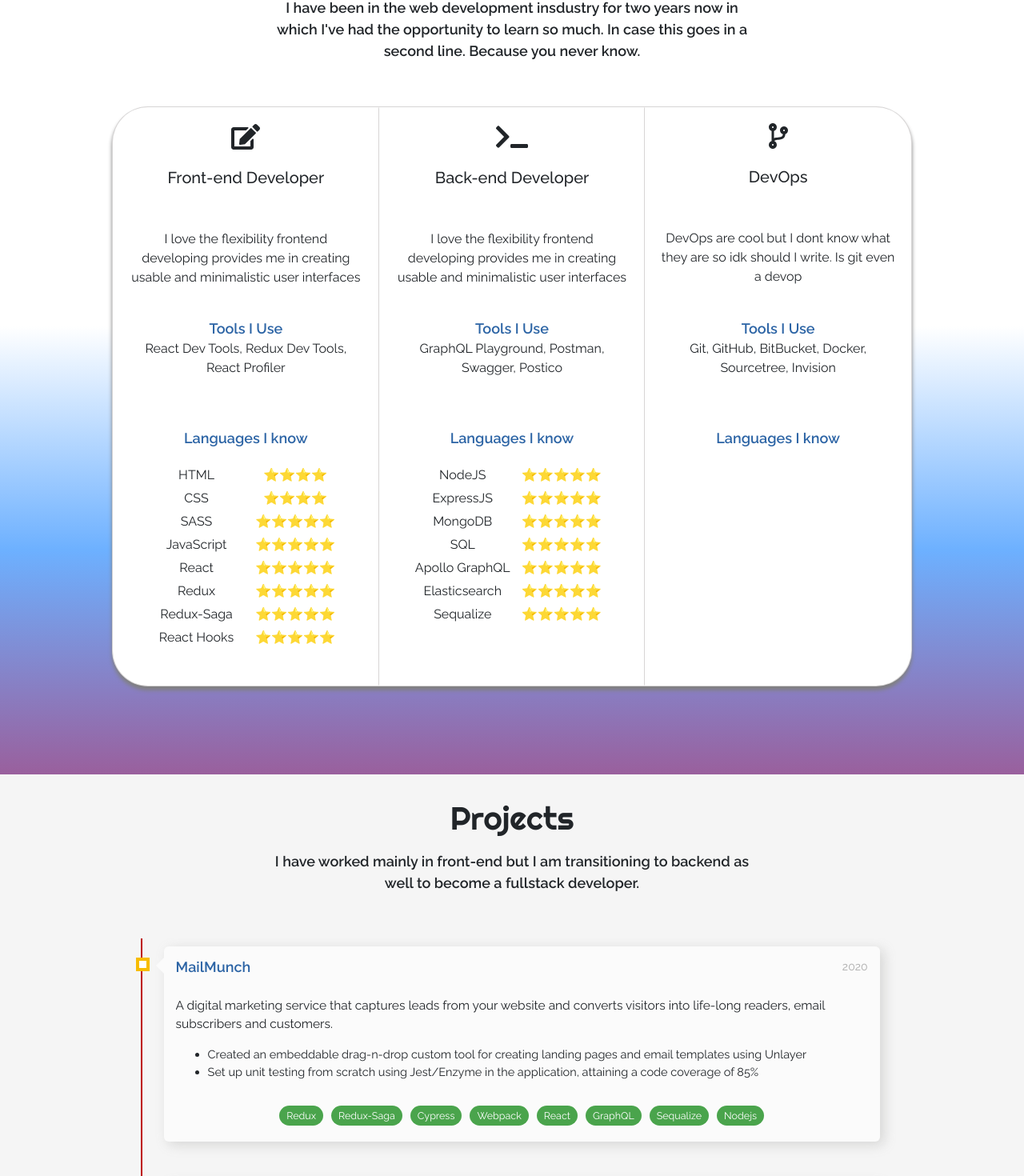
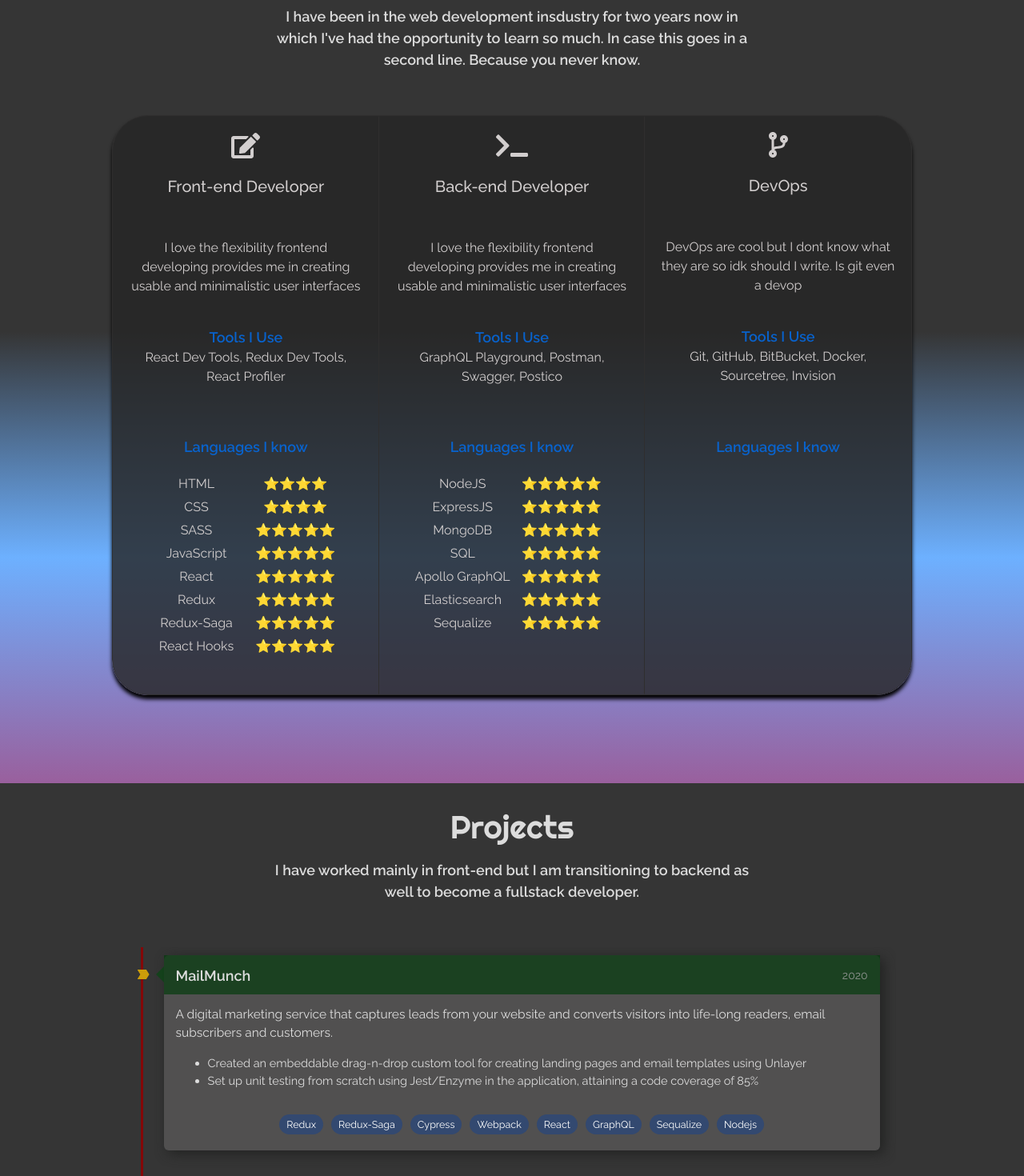
Before and after one commit to AbreezaSaleem/portfolio, a React (Create React App) app: page / in a window 1280 px wide. Shown: the part 1232-2702 px from the top of the page at 80% size. Built offline with nearby package versions, Linux system fonts and the light colour scheme.

Commit message:
theme changed to dark 🖤

```diff
--- a/src/components/Navbar/index.js
+++ b/src/components/Navbar/index.js
@@ -2,7 +2,9 @@ import React, { useState } from 'react';
 
 const Navbar = () => {
   const [ activeLink, setActiveLink ] = useState();
-
+  window.addEventListener('locationchange', function(){
+    console.log('location changed!');
+})
   return (
     <div className="topnav-container">
       <nav className="topnav">
--- a/src/sections/Projects/index.js
+++ b/src/sections/Projects/index.js
@@ -7,9 +7,9 @@ import projects from './data';
 const Projects = () => {
   return (
     <div id="projects" className="projects-container">
-      <div className="title" data-aos="fade-right" data-aos-duration="600">Projects</div>
+      <div className="title title-color" data-aos="fade-right" data-aos-duration="600">Projects</div>
       <div data-aos="fade-right" data-aos-duration="900" className="introduction">
-        <p style={{"marginTop": -20}}>I have worked mainly in front-end but I am transitioning to backend as well to become a fullstack developer.</p>
+        <p className="title-color" style={{"marginTop": -20}}>I have worked mainly in front-end but I am transitioning to backend as well to become a fullstack developer.</p>
       </div>
 
       <div className="projects-list show-on-scroll">
--- a/src/sections/Skills/index.js
+++ b/src/sections/Skills/index.js
@@ -8,12 +8,12 @@ const Skills = () => {
   return (
     <div id="skills" className="skills-container">
       <div data-aos="fade-right" data-aos-duration="1500" >
-        <div className="title">
+        <div className="title title-color">
           <div>About</div>
         </div>
         <div className="introduction">
           <div className="image-container"><img src={me} /></div>
-          <p>I have been in the web development insdustry for two years now in which I've had the opportunity to learn so much. In case this goes in a second line. Because you never know.</p>
+          <p className="title-color">I have been in the web development insdustry for two years now in which I've had the opportunity to learn so much. In case this goes in a second line. Because you never know.</p>
         </div>
       </div>
       <SkillsBox />
--- a/src/styles/components/navbar.scss
+++ b/src/styles/components/navbar.scss
@@ -14,7 +14,7 @@
   display: flex;
   justify-content: center;
   align-items: center;
-  background-color: #000000d1;
+  background-color: #000000c4;
   height: 93%;
 }
 
@@ -34,12 +34,11 @@
 }
 
 /* Change the color of links on hover */
-.topnav a:hover {
+.topnav a:hover, .topnav a:active, .topnav a:focus {
   color: #0276ff !important;
 }
 
 /* Add a color to the active/current link */
 .topnav a.active {
-  background-color: #4CAF50;
   color: white;
 }
--- a/src/styles/custom.scss
+++ b/src/styles/custom.scss
@@ -4,10 +4,10 @@ html {
 
 $white-shade: #e6e6e6;
 $blue-shade: #0f4e98e0;
-$red-shade: #bd0608;
+$red-shade: #840708;
 $purple-shade: #933E97;
 $green-shade: #198c1bc7;
-$golden-shade: #F7BC00;
+$golden-shade: #cc9d0a;
 $grey-shade: #bdbdbd26;
 
 // Components
--- a/src/styles/sections/projects.scss
+++ b/src/styles/sections/projects.scss
@@ -1,8 +1,14 @@
+$content-background-color: #5a5959c4;
+$content-background-top-color: #043a0db0;
+$title-shade: #dcdcdc;
+$tag-shade: #19428c87;
+
 .projects-container {
   padding-top: 25px;
   min-height: 100vh;
   height: 100%;
-  background-color: $grey-shade;
+  background-color: #353535;
+  color: #ddd;
 }
 
 .projects-list {
@@ -18,6 +24,10 @@
   transition: max-height 1.5s ease-in;
 }
 
+.title-color {
+  color: $title-shade;
+}
+
 /* The actual timeline (the vertical ruler) */
 .timeline {
   position: relative;
@@ -28,7 +38,7 @@
 .timeline::after {
   content: '';
   position: absolute;
-  width: 2px;
+  width: 3px;
   background-color: $red-shade;
   top: 0;
   bottom: 0;
@@ -57,15 +67,13 @@
 .project::after {
   content: '';
   position: absolute;
-  width: 17px;
-  height: 17px;
-  right: -12px;
-  background-color: white;
-  border: 4px solid $golden-shade;
-  top: 24px;
-  // border-radius: 50%;
+  width: 15px;
+  height: 12px;
+  background-color: $golden-shade;
+  top: 28px;
   z-index: 1;
-  left: 0px;
+  left: 2px;
+  clip-path: polygon(75% 0%, 100% 50%, 75% 100%, 0% 100%, 25% 50%, 0% 0%);
 }
 
 /* Place the project to the right */
@@ -82,9 +90,9 @@
   width: 0;
   z-index: 1;
   left: 25px;
-  border: medium solid #fbfbfb;
+  border: medium solid #074812b0;
   border-width: 10px 10px 10px 0;
-  border-color: transparent #fbfbfb transparent transparent;
+  border-color: transparent #074812b0 transparent transparent;
 }
 
 /* The actual content */
@@ -92,8 +100,21 @@
   position: relative;
   border-radius: 6px;
   padding: 15px 15px 10px 15px;
-  background-color: #fbfbfb;
-  box-shadow: 5px 4px 15px #88888647;
+  //linear-gradient(0deg,#4d47f14f 0%, #0493a780 55%, #32880e52 75%, #e0292961 100%)
+  // linear-gradient(45deg, #565555, transparent)
+  background-color: $content-background-color;
+  box-shadow: 5px 4px 15px #222322;
+}
+
+.content::before {
+  content: "";
+  position: absolute;
+  z-index: 0;
+  top: 0;
+  left: 0;
+  width: 100%;
+  height: 20%;
+  background-color: $content-background-top-color;
 }
 
 /* Media queries - Responsive timeline on screens less than 600px wide */
@@ -139,11 +160,12 @@
   font-size: 18px; // !
   font-weight: 600;
   padding-bottom: 17px;
-  color: $blue-shade;
+  z-index: 2;
 }
 
 .year {
   font-size: 14px;
+  z-index: 2;
   color: #a0a0a0e0;
 }
 
@@ -180,59 +202,11 @@
   font-size: 12.5px;
   padding: 5px 9px;
   border-radius: 25px;
-  background: $green-shade;
+  background: $tag-shade;
   color: #fff;
   transition: all .3s ease-in-out;
 
   &:hover {
-    background-color: #2a652bc7;
+    background-color: #19428ccf;
   }
 }
-
-.overlay {
-  position: absolute;
-  bottom: 0;
-  left: 0;
-  right: 0;
-  background: linear-gradient(0deg, white 0%, #008cba 0%, #c1d6dd 82%);
-  overflow: hidden;
-  width: 100%;
-  height: 0;
-  transition: .5s ease;
-}
-
-.project:hover .overlay {
-  height: 100%;
-}
-
-.slide-up {
-  color: black;
-  position: absolute;
-  width: 100%;
-  top: 50%;
-  left: 50%;
-  -webkit-transform: translate(-50%, -50%);
-  -ms-transform: translate(-50%, -50%);
-  transform: translate(-50%, -50%);
-  text-align: center;
-  padding: 20px;
-}
-
-.learn-more-btn {
-  font-family: 'Raleway', sans-serif;
-  font-weight: 600;
-  background: transparent;
-  color: #fff;
-  height: 40px;
-  width: 105px;
-  font-size: 15px;
-  transition: 1s;
-  border: 1px solid $blue-shade;
-  background-color: $blue-shade;
-  border-radius: 10px;
-
-  &:hover {
-    background-color: #1384a2;
-    border-color: #1384a2;
-  }
-}
--- a/src/styles/sections/skills.scss
+++ b/src/styles/sections/skills.scss
@@ -1,14 +1,27 @@
+$title-shade: #dcdcdc;
+$border-shade: #2f2e2e;
+$text-shade: #d2cece;
+
 .skills-container {
   cursor: pointer;
   padding-top: 25px;
   padding-bottom: 70px;
   cursor: initial;
-  background-image: linear-gradient(#ffffff 60%, #3c96ffbf 80%, #86418ad6 100%, #ffffff 0%);
+  background-image: linear-gradient(#353535 60%, #3c96ffbf 80%, #86418ad6 100%, #ffffff 0%);
   background-size: auto;
+}
+
+.title-color {
+  color: $title-shade !important;
 }
 
 .image-container {
   clip-path: polygon(20% 0%, 77% 0, 100% 20%, 100% 57%, 80% 82%, 19% 82%, 0 59%, 0% 20%);
+  width: 274px;
+  height: 364px;
+  background: #4e4e4e8a;
+  display: flex;
+  justify-content: center;
 
   img {
     width: 265px;
@@ -17,30 +30,29 @@
 }
 
 .skills-box {
-  background: #fff;
+  background: #272727d1;
   height: 725px; // !
   width: 1000px;
   margin: 40px auto;
   display: grid;
   grid-template-columns: repeat(3, 1fr);
   grid-auto-rows: minmax(100px, auto);
-  border: 1px solid #bfbcbc9e;
+  border: 1px solid $border-shade;
   border-radius: 45px;
-  box-shadow: 0px 5px 5px grey;
+  box-shadow: 0px 5px 5px #000;
   opacity: 0;
-  transform: rotateY(-180deg);
   backface-visibility: hidden;
+  color: $text-shade;
 
   .skill:not(:last-child) {
     border: 1px solid;
-    border-color: transparent #bfbcbc9e  transparent transparent;
+    border-color: transparent $border-shade  transparent transparent;
   }
 }
 
 .skills-box.is-visible {
-  transform: rotateY(0deg);
   opacity: 1;
-  transition: opacity 2s, transform 2s;
+  transition: opacity 2s;
   transform-style: preserve-3d;
 }
 
@@ -84,7 +96,7 @@
   font-family: 'Raleway', sans-serif;
   font-weight: 700;
   margin-bottom: 0px;
-  color: $blue-shade;
+  color: #036ae2e0;
 }
 
 .list {
```
